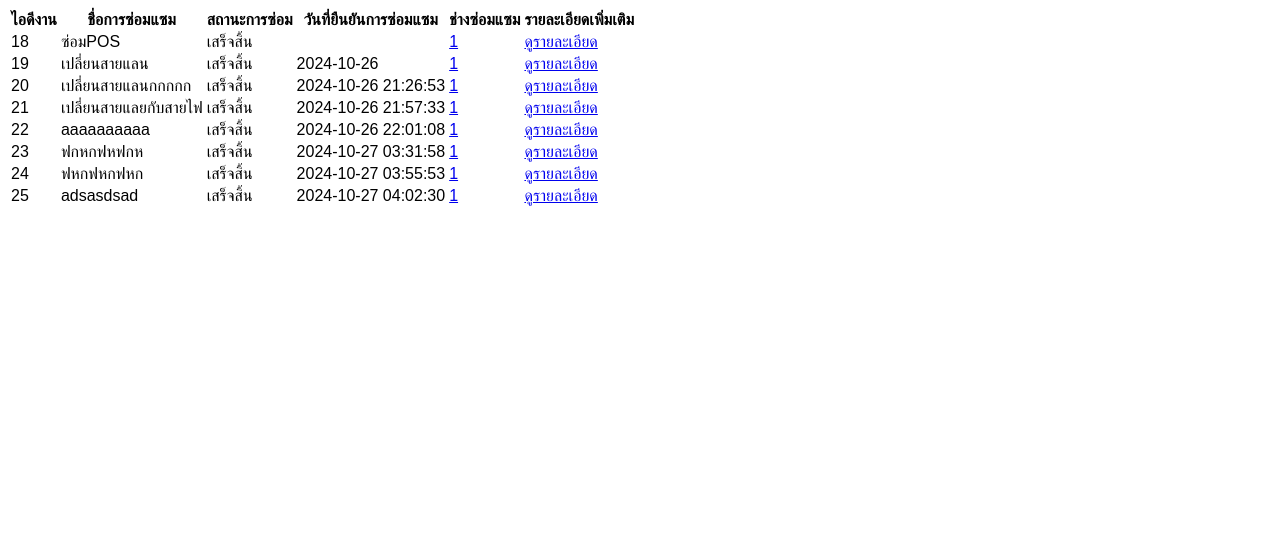
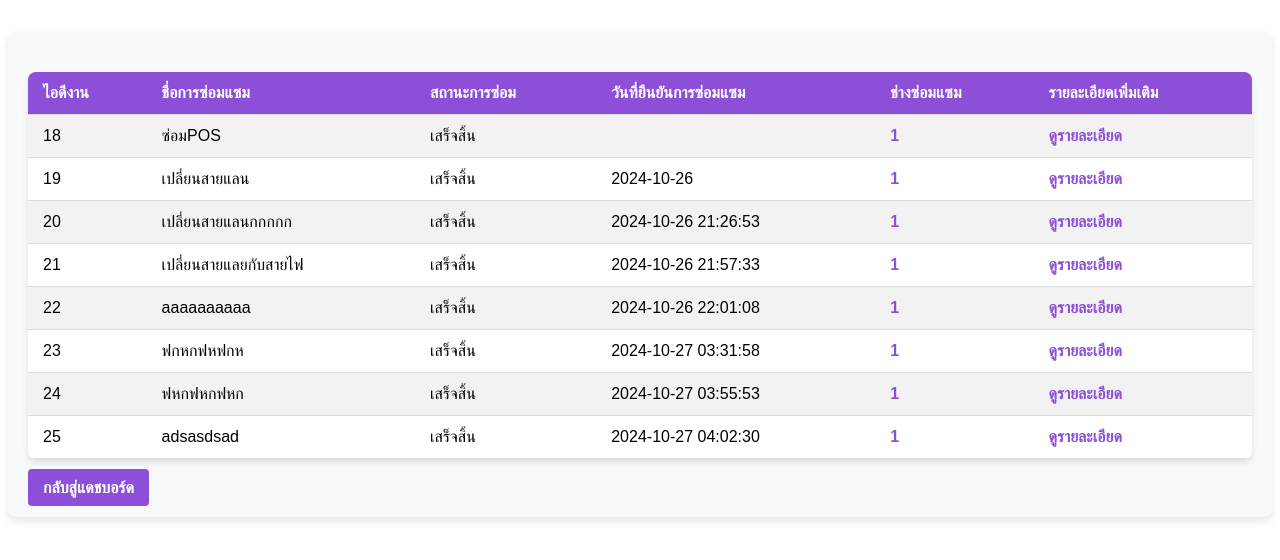
Before and after one commit to TunUsaha/954417, a PHP site: page /topic_repair.php in a window 1280 px wide. Shown: the top 560 px of the page. Run offline with PHP 8.4, Linux system fonts and the light colour scheme; data comes from the database, SQL or seed files in the repository.

Commit message:
topic and track CSS

```diff
--- a/styles.css
+++ b/styles.css
@@ -649,3 +649,60 @@ button[name="confirm_repair"]:hover {
 .btn-primary_vrps:hover, .btn-secondary_vrps:hover, button[name="confirm_repair"]:hover {
     opacity: 0.85;
 }
+
+/* Container */
+.container_tprp {
+    margin-top: 2rem;
+    padding: 20px;
+    background-color: #f8f9fa;
+    border-radius: 8px;
+    box-shadow: 0 4px 8px rgba(0, 0, 0, 0.1);
+}
+
+/* Table */
+table {
+    width: 100%;
+    border-collapse: collapse;
+    margin-top: 20px;
+    margin-bottom: 20px;
+    background-color: white;
+    border-radius: 8px;
+    overflow: hidden;
+    box-shadow: 0 4px 6px rgba(0, 0, 0, 0.1);
+}
+
+thead {
+    background-color: #8D4FD7;
+    color: white;
+}
+
+th, td {
+    padding: 12px 15px;
+    text-align: left;
+    border-bottom: 1px solid #ddd;
+}
+
+tbody tr:nth-child(odd) {
+    background-color: #f2f2f2;
+}
+
+/* Additional Links */
+a {
+    color: #8D4FD7;
+    text-decoration: none;
+    font-weight: bold;
+}
+
+a:hover {
+    text-decoration: underline;
+    color: #5c2c8a;
+}
+
+/* Empty Data Message */
+p {
+    color: #888;
+    font-style: italic;
+    font-size: 16px;
+    text-align: center;
+    margin-top: 20px;
+}
--- a/topic_repair.php
+++ b/topic_repair.php
@@ -28,14 +28,16 @@ $result = $conn->query($sql);
 
 <!DOCTYPE html>
 <html lang="th">
+
 <head>
     <meta charset="UTF-8">
     <meta name="viewport" content="width=device-width, initial-scale=1.0">
     <title>รายการการซ่อมแซมอุปกรณ์</title>
     <link rel="stylesheet" href="styles.css">
 </head>
+
 <body>
-    <div class="container">
+    <div class="container_tprp">
         <?php if ($result->num_rows > 0): ?>
             <table>
                 <thead>
@@ -70,8 +72,10 @@ $result = $conn->query($sql);
         <?php else: ?>
             <p>ไม่พบข้อมูล.</p>
         <?php endif; ?>
+        <a href="technician_dashboard.php" class="btn btn-primary_dprq ">กลับสู่แดชบอร์ด</a>
+        <?php $conn->close(); ?>
     </div>
 
-    <?php $conn->close(); ?>
 </body>
+
 </html>
--- a/tracking_status.php
+++ b/tracking_status.php
@@ -59,6 +59,7 @@ $result = $stmt->get_result();
         <?php else: ?>
             <p>ไม่พบข้อมูลการแจ้งซ่อมของคุณ</p>
         <?php endif; ?>
+        <a href="user_dashboard.php" class="btn btn-primary_dprq ">กลับสู่แดชบอร์ด</a>
     </div>
 
     <?php $conn->close(); ?>
```
